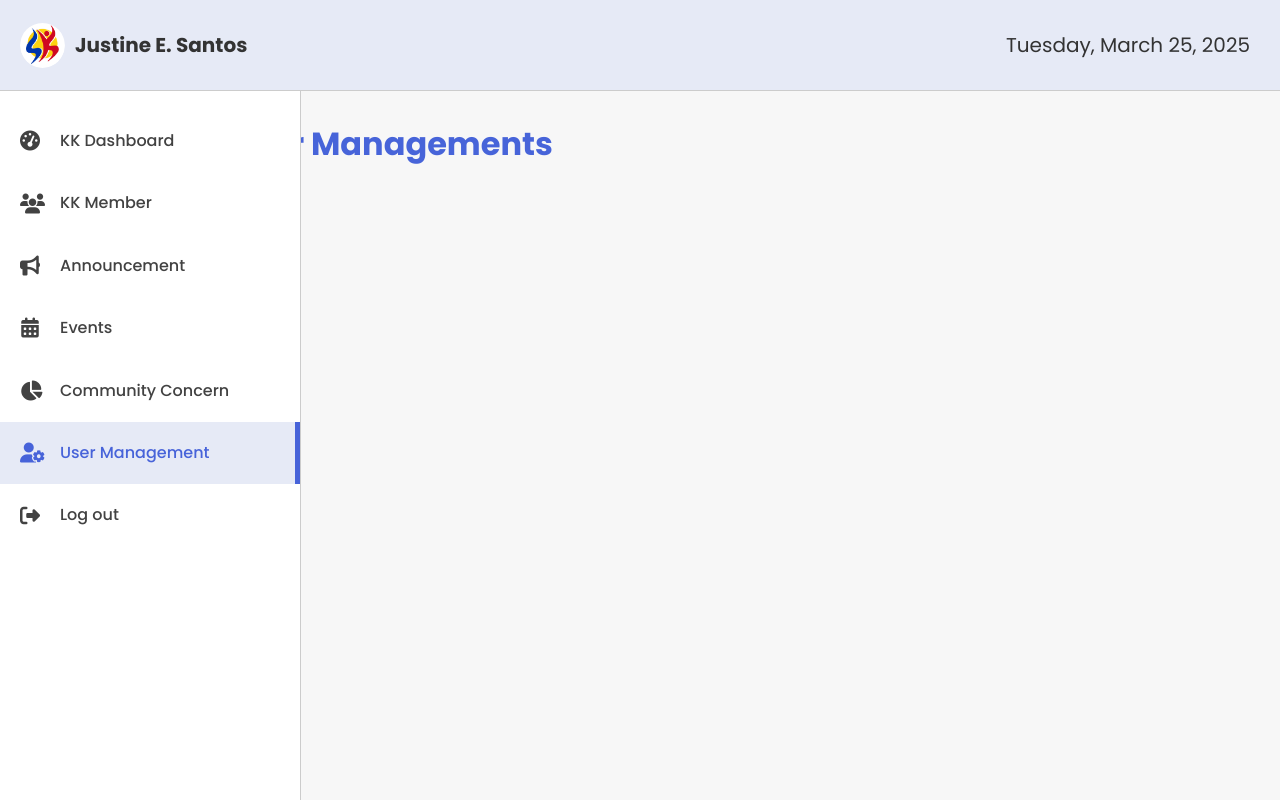
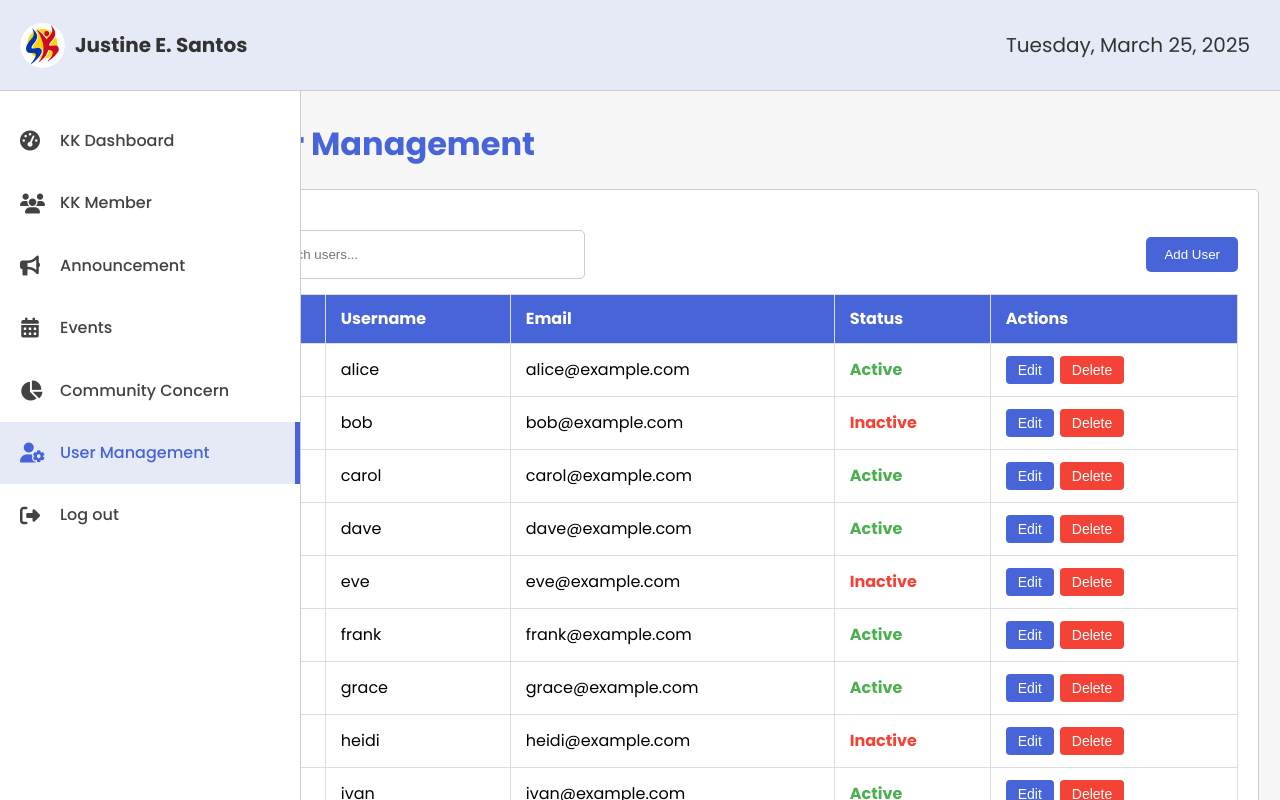
Before and after one commit to nikkaAndrea/kabkat1, a Vue app: page /adminmanagement in a window 1280 px wide. Built offline with nearby package versions, Linux system fonts and the light colour scheme; sample sign-in values are in the browser's storage.

Commit message:
Admanagement

```diff
--- a/src/views/Adminmanagement.vue
+++ b/src/views/Adminmanagement.vue
@@ -1,15 +1,205 @@
 <template>
   <div class="container">
     <div class="title-page">
-        <h1>User Managements</h1>
+      <h1>User Management</h1>
+    </div>
+
+    <div class="content">
+      <div class="user-management">
+        <div class="header">
+          <input
+            type="text"
+            v-model="searchQuery"
+            placeholder="Search users..."
+            class="search-input"
+          />
+          <button class="add-button" @click="openModal()">Add User</button>
+        </div>
+
+        <table class="user-table">
+          <thead>
+            <tr>
+              <th>#</th>
+              <th>Username</th>
+              <th>Email</th>
+              <th>Status</th>
+              <th>Actions</th>
+            </tr>
+          </thead>
+          <tbody>
+            <tr
+              v-for="(user, index) in paginatedUsers"
+              :key="user.id"
+            >
+              <td>{{ (currentPage - 1) * itemsPerPage + index + 1 }}</td>
+              <td>{{ user.username }}</td>
+              <td>{{ user.email }}</td>
+              <td>
+                <span
+                  :class="{'status-active': user.active, 'status-inactive': !user.active}"
+                >
+                  {{ user.active ? 'Active' : 'Inactive' }}
+                </span>
+              </td>
+              <td>
+                <button class="action-btn" @click="openModal(user)">Edit</button>
+                <button class="action-btn delete" @click="deleteUser(user.id)">Delete</button>
+              </td>
+            </tr>
+            <tr v-if="filteredUsers.length === 0">
+              <td colspan="5" class="no-data">No users found.</td>
+            </tr>
+          </tbody>
+        </table>
+
+        <div class="pagination-controls">
+          <button @click="prevPage" :disabled="currentPage === 1">Prev</button>
+          <span>Page {{ currentPage }} of {{ totalPages }}</span>
+          <button @click="nextPage" :disabled="currentPage === totalPages">Next</button>
+        </div>
+      </div>
+    </div>
+
+    <!-- User Modal -->
+    <div
+      class="modal-overlay"
+      v-if="showModal"
+      @click.self="closeModal"
+    >
+      <div class="modal-content">
+        <span class="close-button" @click="closeModal">&times;</span>
+        <h2>{{ editingUser ? 'Edit User' : 'Add User' }}</h2>
+        <form @submit.prevent="submitUser">
+          <div class="form-group">
+            <label for="username">Username:</label>
+            <input
+              id="username"
+              v-model="userForm.username"
+              type="text"
+              required
+              placeholder="Enter username"
+            />
+          </div>
+          <div class="form-group">
+            <label for="email">Email:</label>
+            <input
+              id="email"
+              v-model="userForm.email"
+              type="email"
+              required
+              placeholder="Enter email"
+            />
+          </div>
+          <div class="form-group">
+            <label>
+              <input
+                type="checkbox"
+                v-model="userForm.active"
+              />
+              Active
+            </label>
+          </div>
+          <button type="submit" class="submit-btn">
+            {{ editingUser ? 'Update' : 'Add' }} User
+          </button>
+        </form>
+      </div>
     </div>
   </div>
 </template>
 
 <script>
-
 export default {
-    name: "Adminmanagement",
+  name: "AdminManagement",
+  data() {
+    return {
+      users: [
+        { id: 1, username: "alice", email: "alice@example.com", active: true },
+        { id: 2, username: "bob", email: "bob@example.com", active: false },
+        { id: 3, username: "carol", email: "carol@example.com", active: true },
+        { id: 4, username: "dave", email: "dave@example.com", active: true },
+        { id: 5, username: "eve", email: "eve@example.com", active: false },
+        { id: 6, username: "frank", email: "frank@example.com", active: true },
+        { id: 7, username: "grace", email: "grace@example.com", active: true },
+        { id: 8, username: "heidi", email: "heidi@example.com", active: false },
+        { id: 9, username: "ivan", email: "ivan@example.com", active: true },
+        { id: 10, username: "judy", email: "judy@example.com", active: true },
+        { id: 11, username: "karen", email: "karen@example.com", active: false },
+      ],
+      currentPage: 1,
+      itemsPerPage: 10,
+      searchQuery: "",
+      showModal: false,
+      editingUser: null,
+      userForm: {
+        id: null,
+        username: "",
+        email: "",
+        active: true,
+      },
+    };
+  },
+  computed: {
+    filteredUsers() {
+      if (!this.searchQuery) return this.users;
+      const q = this.searchQuery.toLowerCase();
+      return this.users.filter(
+        (user) =>
+          user.username.toLowerCase().includes(q) ||
+          user.email.toLowerCase().includes(q)
+      );
+    },
+    totalPages() {
+      return Math.ceil(this.filteredUsers.length / this.itemsPerPage) || 1;
+    },
+    paginatedUsers() {
+      const start = (this.currentPage - 1) * this.itemsPerPage;
+      return this.filteredUsers.slice(start, start + this.itemsPerPage);
+    },
+  },
+  methods: {
+    openModal(user = null) {
+      if (user) {
+        this.editingUser = user;
+        this.userForm = { ...user };
+      } else {
+        this.editingUser = null;
+        this.userForm = { id: null, username: "", email: "", active: true };
+      }
+      this.showModal = true;
+    },
+    closeModal() {
+      this.showModal = false;
+    },
+    submitUser() {
+      if (this.editingUser) {
+        // Update existing user
+        const index = this.users.findIndex((u) => u.id === this.editingUser.id);
+        if (index !== -1) {
+          this.users.splice(index, 1, { ...this.userForm });
+        }
+      } else {
+        // Add new user
+        const newId = this.users.length
+          ? Math.max(...this.users.map((u) => u.id)) + 1
+          : 1;
+        this.users.push({ ...this.userForm, id: newId });
+      }
+      this.closeModal();
+    },
+    deleteUser(id) {
+      if (confirm("Are you sure you want to delete this user?")) {
+        this.users = this.users.filter((user) => user.id !== id);
+        if (this.currentPage > this.totalPages) this.currentPage = this.totalPages;
+      }
+    },
+    nextPage() {
+      if (this.currentPage < this.totalPages) this.currentPage++;
+    },
+    prevPage() {
+      if (this.currentPage > 1) this.currentPage--;
+    },
+  },
 };
 </script>
 
@@ -26,6 +216,193 @@
 }
 
 .content {
-  width: 97%;
+  width: 94%;
+  background-color: #fff;
+  border: 1px solid #ccc;
+  padding: 20px;
+  border-radius: 5px;
+}
+
+.user-management {
+  margin-top: 20px;
+}
+
+.header {
+  display: flex;
+  justify-content: space-between;
+  align-items: center;
+  margin-bottom: 15px;
+}
+
+.search-input {
+  width: 300px;
+  padding: 16px;
+  border: 1px solid #ccc;
+  border-radius: 5px;
+}
+
+.add-button {
+  background-color: #4764d9;
+  color: white;
+  border: none;
+  padding: 10px 18px;
+  border-radius: 5px;
+  cursor: pointer;
+  transition: background-color 0.3s ease;
+}
+
+.add-button:hover {
+  background-color: #3752b3;
+}
+
+.user-table {
+  width: 100%;
+  border-collapse: collapse;
+}
+
+.user-table th,
+.user-table td {
+  padding: 12px 15px;
+  border: 1px solid #ddd;
+  text-align: left;
+}
+
+.user-table th {
+  background-color: #4764d9;
+  color: white;
+}
+
+.status-active {
+  color: #4caf50;
+  font-weight: bold;
+}
+
+.status-inactive {
+  color: #f44336;
+  font-weight: bold;
+}
+
+.action-btn {
+  padding: 6px 12px;
+  margin-right: 6px;
+  border: none;
+  border-radius: 4px;
+  cursor: pointer;
+  font-size: 14px;
+  color: white;
+}
+
+.action-btn:hover {
+  opacity: 0.9;
+}
+
+.action-btn.delete {
+  background-color: #f44336;
+}
+
+.action-btn:not(.delete) {
+  background-color: #4764d9;
+}
+
+.no-data {
+  text-align: center;
+  padding: 20px 0;
+  color: #999;
+  font-style: italic;
+}
+
+.pagination-controls {
+  margin-top: 15px;
+  display: flex;
+  justify-content: center;
+  align-items: center;
+  gap: 15px;
+}
+
+.pagination-controls button {
+  background-color: #4764d9;
+  color: white;
+  border: none;
+  padding: 8px 12px;
+  border-radius: 4px;
+  cursor: pointer;
+}
+
+.pagination-controls button:disabled {
+  background-color: #ccc;
+  cursor: not-allowed;
+}
+
+.modal-overlay {
+  position: fixed;
+  top: 0;
+  left: 0;
+  width: 100%;
+  height: 100%;
+  background-color: rgba(0, 0, 0, 0.5);
+  display: flex;
+  justify-content: center;
+  align-items: center;
+  z-index: 9999;
+}
+
+.modal-content {
+  background-color: white;
+  padding: 25px 30px;
+  border-radius: 8px;
+  width: 350px;
+  max-width: 90vw;
+  box-shadow: 0 5px 15px rgba(0, 0, 0, 0.3);
+  position: relative;
+}
+
+.close-button {
+  position: absolute;
+  right: 15px;
+  top: 12px;
+  font-size: 22px;
+  cursor: pointer;
+  color: #999;
+}
+
+.close-button:hover {
+color: #4764d9;
+}
+
+.form-group {
+margin-bottom: 15px;
+}
+
+.form-group label {
+display: block;
+margin-bottom: 6px;
+font-weight: 600;
+}
+
+.form-group input[type="text"],
+.form-group input[type="email"] {
+width: 100%;
+padding: 10px 12px;
+border: 1px solid #ccc;
+border-radius: 4px;
+}
+
+.form-group input[type="checkbox"] {
+margin-right: 6px;
+}
+
+.submit-btn {
+background-color: #4764d9;
+color: white;
+border: none;
+padding: 12px 18px;
+width: 100%;
+border-radius: 5px;
+cursor: pointer;
+font-size: 16px;
+}
+
+.submit-btn:hover {
+background-color: #3752b3;
 }
 </style>
```
Lines whose indentation alone changed are shown as unchanged.
